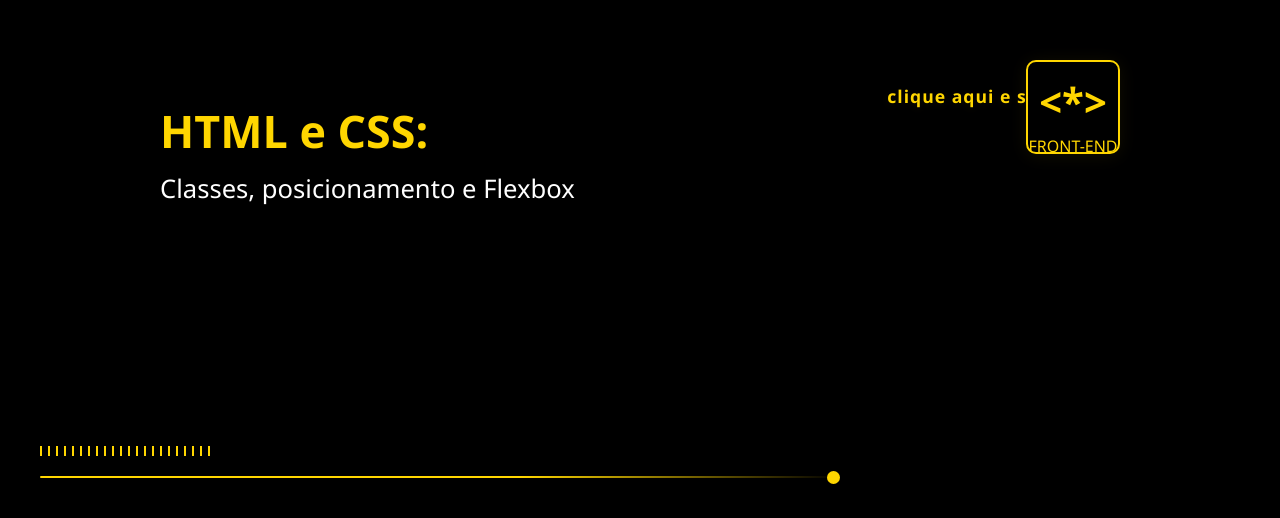
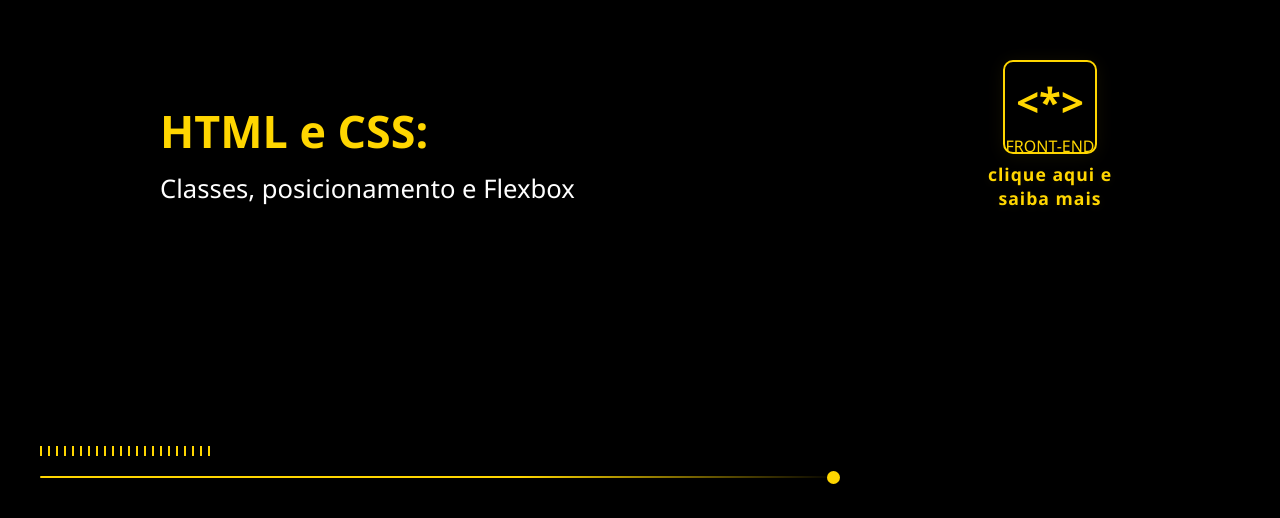
Before and after one commit to PaulinhoADS/atividade11_criacao_pagina, a plain HTML site: page index.html in a window 1280 px wide. Shown: the part 282-800 px from the top of the page. Drawn offline with Linux system fonts and the light colour scheme.

Commit message:
Update style.css

```diff
--- a/style.css
+++ b/style.css
@@ -83,59 +83,62 @@ body {
   margin: 0 0 30px 0;                       /* margem inferior */
 }
 
-/* Botão de acesso à página 2 */
-.frontend-btn {
-  position: absolute;                       /* posição - localização livre em relação ao item antecessor */
-  top: 0;                                   /* topo */
-  right: 0;                                 /* direita */
-  background: var(--bg-main);               /* fundo preto */
-  border: 2px solid var(--yellow);          /* borda amarela */
-  border-radius: 10px;                      /* borda arredondada */
-  display: flex;                            /* flex container */
-  flex-direction: column;                   /* coluna */
-  align-items: center;                      /* centraliza */
-  width: 90px;                              /* largura botão */
-  height: 90px;                             /* altura botão */
-  text-decoration: none;                    /* sem sublinhado */
-  transition: background 0.2s, box-shadow 0.2s; /* animação transição */
-  box-shadow: 0 2px 18px rgba(255, 214, 0, 0.07); /* sombra */
-  cursor: pointer;                          /* muda cursor pra iteração acontecer */
+/* Wrapper para centralizar botão e frase juntos */
+.frontend-btn-wrapper {
+  display: flex;                   /* Usa flexbox para organizar o conteúdo interno (botão + frase) */
+  flex-direction: column;          /* Organiza os itens (botão e frase) em coluna, um embaixo do outro */
+  align-items: center;             /* Centraliza os itens no eixo horizontal (coluna centralizada) */
+  position: relative;              /* Torna o wrapper um contexto para posicionamento absoluto, se necessário */
 }
 
-/* Efeito hover nos botões principais */
-.frontend-btn:hover, .profile-btn:hover {   /* estiliza - hover - o botão quando passa ponteiro */
-  background: var(--yellow);                /* fundo amarelo no hover */
-  color: var(--button-text);                /* texto preto no hover */
+/* Ajuste do botão para funcionar com o wrapper */
+.frontend-btn {
+  position: static;                     /* Segue o fluxo normal do layout, permitindo centralização pelo flex do wrapper */
+  background: var(--bg-main);           /* Fundo preto (usa a variável do tema) */
+  border: 2px solid var(--yellow);      /* Borda amarela de 2px, destacando o botão */
+  border-radius: 10px;                  /* Bordas arredondadas (10px) para visual moderno */
+  display: flex;                        /* Ativa Flexbox dentro do botão */
+  flex-direction: column;               /* Os elementos internos (ícone e texto) ficam em coluna, um embaixo do outro */
+  align-items: center;                  /* Centraliza horizontalmente os elementos internos do botão */
+  width: 90px;                          /* Largura fixa do botão */
+  height: 90px;                         /* Altura fixa do botão */
+  text-decoration: none;                /* Remove sublinhado do link (caso seja um <a>) */
+  transition: background 0.2s, box-shadow 0.2s; /* Animação suave ao mudar cor de fundo ou sombra */
+  box-shadow: 0 2px 18px rgba(255, 214, 0, 0.07); /* Sombra amarela suave para dar profundidade */
+  cursor: pointer;                      /* Mostra o cursor de mão ao passar por cima */
+  margin-bottom: 8px;                   /* Espaço abaixo do botão para afastar a frase */
 }
 
-/* Ícone do botão front-end */
-.frontend-icon {
-  font-size: 2.5rem;                        /* tamanho ícone */
-  color: var(--yellow);                     /* cor amarelo */
-  margin-top: 12px;                         /* espaço topo */
-  font-weight: bold;                        /* negrito */
+.frontend-btn:hover, .profile-btn:hover {
+  background: var(--yellow);            /* Fundo amarelo ao passar o mouse */
+  color: var(--button-text);            /* Texto preto ao passar o mouse (usa a variável do tema) */
 }
 
-/* Texto do botão front-end */
-.frontend-label {
-  font-size: 1rem;                          /* tamanho texto */
-  font-weight: 500;                         /* intensidade médio */
-  color: var(--yellow);                     /* cor amarelo */
-  margin-top: 6px;                          /* espaço topo */
+.frontend-icon {
+  font-size: 2.5rem;                    /* Ícone grande, destacado */
+  color: var(--yellow);                  /* Cor amarela (destaque) */
+  margin-top: 12px;                      /* Espaço no topo, centralizando o ícone verticalmente */
+  font-weight: bold;                     /* Ícone em negrito */
 }
 
+.frontend-label {
+  font-size: 1rem;                       /* Tamanho da fonte do texto do botão */
+  font-weight: 500;                      /* Peso da fonte médio (seminegrito) */
+  color: var(--yellow);                  /* Cor amarela para combinar com o tema */
+  margin-top: 6px;                       /* Espaço acima do texto, separando do ícone */
+}
 
 /* Frase abaixo do botão FRONT-END */
 .saiba-mais {
-  display: block;                              /* Garante que ocupe uma linha inteira */
-  margin: 24px auto 0 auto;                    /* Espaço acima e centraliza horizontalmente */
-  font-size: 1.1rem;                           /* Tamanho de fonte um pouco maior */
-  color: var(--yellow);                        /* Amarelo destacado */
-  font-weight: 600;                            /* Negrito */
-  text-align: center;                          /* Centralizado */
-  letter-spacing: 1px;                         /* Espaçamento entre letras */
-  text-shadow: 0 2px 8px rgba(255,214,0,0.07); /* Leve sombra estilizada */
-  max-width: 300px;                            /* Previne cortes em telas pequenas */
+  margin: 0;                                    /* Remove qualquer margem padrão do parágrafo */
+  font-size: 1.1rem;                            /* Deixa a fonte um pouco maior para destaque */
+  color: var(--yellow);                         /* Usa o amarelo do tema para destacar a frase */
+  font-weight: 600;                             /* Deixa o texto em seminegrito */
+  text-align: center;                           /* Centraliza o texto dentro do bloco */
+  letter-spacing: 1px;                          /* Espaçamento entre as letras para dar um ar mais estilizado */
+  text-shadow: 0 2px 8px rgba(255,214,0,0.07);  /* Sombra amarela suave para dar leve brilho */
+  width: 100%;                                  /* Ocupa toda a largura disponível do wrapper */
+  max-width: 140px;                             /* Limita a largura máxima, evitando que a frase fique muito esticada */
 }
 
 /* Elementos decorativos do hero (listras e linha) */
```
